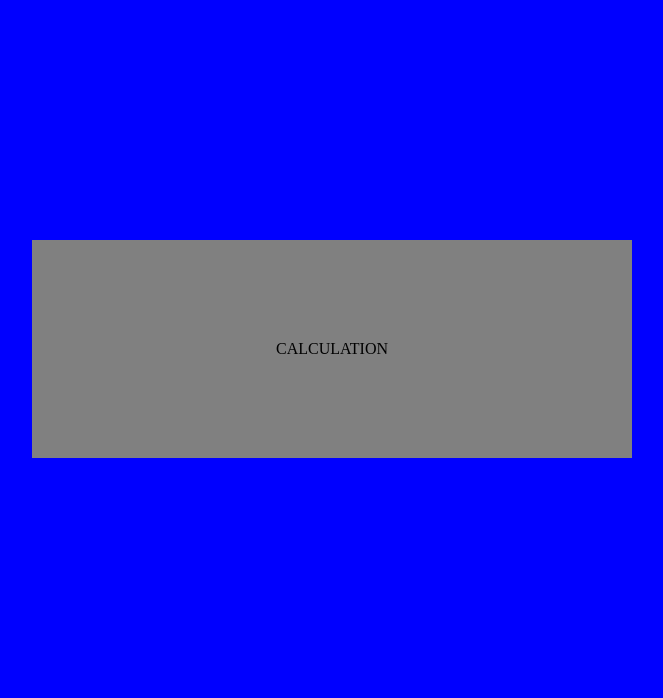
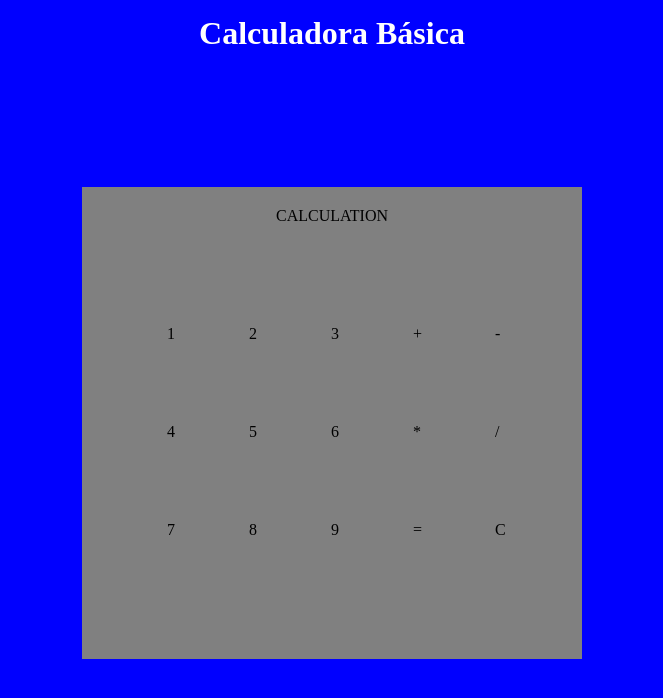
Before and after one commit to MarcosBauab/ProgramandocomNico, a plain HTML site: page index.html in a window 1280 px wide. Shown: the whole page, without its empty margins (308-971 px from the left). Drawn offline with Linux system fonts and the light colour scheme.

Commit message:
Grid container
colunas posicionadas

```diff
--- a/index.html
+++ b/index.html
@@ -7,8 +7,31 @@
     <title>Calculadora animada!</title>
 </head>
 <body>
+    <h1 id="Título">Calculadora Básica</h1>
     <main>
-        <p>CALCULATION</p>
+        <p> CALCULATION </p>
+
+          <div class="grid-container">
+            <div class="valor1">1</div>
+            <div class="valor2">2</div>
+            <div class="valor3">3</div>
+            <div class="valorsoma">+</div>
+            <div class="valorsubtração">-</div>
+            <div class="valor4">4</div>
+            <div class="valor5">5</div>
+            <div class="valor6">6</div>
+            <div class="valorvezes">*</div>
+            <div class="valordividir">/</div>
+            <div class="valor7">7</div>
+            <div class="valor8">8</div>
+            <div class="valor9">9</div>
+            <div class="valorigual">=</div>
+            <div class="valorreseta">C</div>
+
+         </div>
     </main>
+
+
+
 </body>
 </html>
--- a/styles/style.css
+++ b/styles/style.css
@@ -3,14 +3,34 @@
     margin: 0;
     box-sizing: border-box;
 }
+
 body{
     background: blue;
 }
+#Título{
+    text-align: center;
+    padding: 15px;
+    color: white;
+}
+
 main{
     display: flex;
-    width: 600px;
+    flex-direction: column;
+    width: 500px;
+    padding: 20px;
+    margin: 15vh auto;
+    background-color: grey;
+    text-align: center;
+}
+.h1{
+    justify-content: center;
+}
+
+
+.grid-container{
+    justify-content: center;
     padding: 100px;
-    margin: 30vh auto;
-    justify-content: center;
-    background-color: grey;
+    display: grid;
+    grid-template-columns: 2px 2px 2px 2px 2px;
+    grid-gap: 80px;
 }
```
